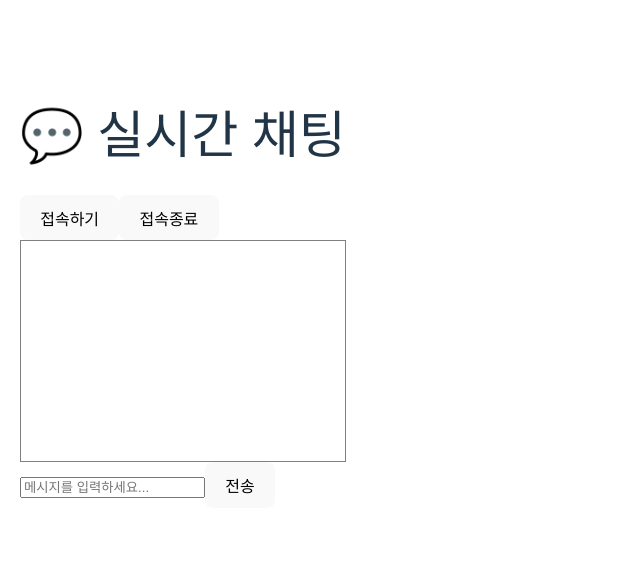
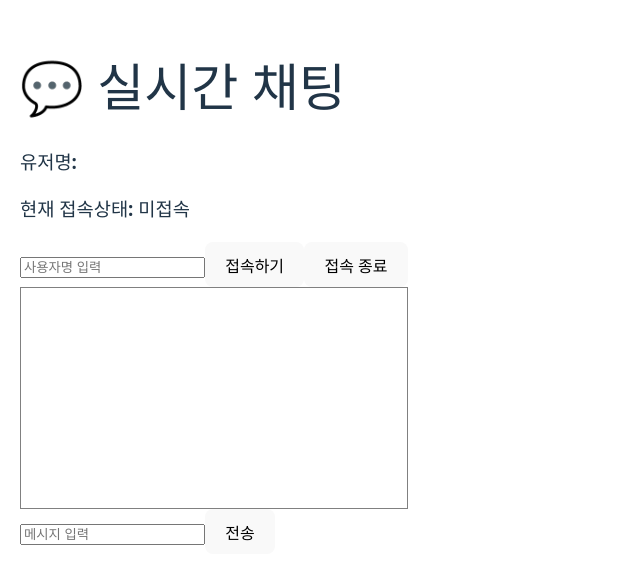
Before and after one commit to himmel-33/chat, a React (Vite) app: page / in a window 1280 px wide. Shown: the part 111-694 px from the top of the page, without its empty margins (0-640 px from the left). Built offline with nearby package versions, Linux system fonts and the light colour scheme.

Commit message:
유저이름 받고 설정

```diff
--- a/src/App.jsx
+++ b/src/App.jsx
@@ -1,51 +1,71 @@
 import { useEffect, useState } from "react";
 import { io } from "socket.io-client";
-
-const socket = io("http://localhost:3000",{ //io에 url 및 옵션 넣기
-  autoConnect: false //자동연결 비활성화 후 특정 시점에 연결을 시작
-});
 
 function App() {
   const [message, setMessage] = useState("");
   const [chat, setChat] = useState([]);
+  const [username, setUsername] = useState("");
+  const [socket, setSocket] = useState(null);
+  const [isConnected, setIsConnected] = useState(false); //connectToChatServer 누를때마다 소켓연결 방지
 
   useEffect(() => {
-    socket.on("receive_message", (msg) => {
-      setChat((prev) => [...prev, msg]);
+    if (username && !socket) return; // username이 설정되지 않으면 소켓 생성 X
+
+    const _socket = io("http://localhost:3000", {
+      autoConnect: false,
+      query: { username }, //ES6 단축 속성 (키와 값이 같을 때 축약)
     });
 
+    _socket.on("receive_message", (data) => {
+      setChat((prev) => [...prev, data]);
+    });
+
+    setSocket(_socket);
+
     return () => {
-      socket.off("receive_message");
+      _socket.disconnect(); // 컴포넌트가 언마운트될 때 소켓 연결 해제
     };
-  }, []);
+  }, [username]); // username이 변경될 때마다 새로운 소켓을 생성
 
   const sendMessage = () => {
-    if (message.trim()) { //텍스트 입력 필드에 값이 있는 경우
-      socket.emit("send_message", message);
+    if (message.trim() && socket) {
+      socket.emit("send_message", message); //에밋 서버에 데이터 전송 (JSON 형식으로도 가능)
       setMessage("");
     }
   };
 
   const connectToChatServer = () => {
-    console.log('connectToChatServer 함수 실행');
-    socket.connect(); //특정시점에 연결
-  }
+    if (socket && !isConnected) {
+      console.log("connectToChatServer 실행");
+      socket.connect();
+      setIsConnected(true);
+    }
+  };
+
   const disconnectToChatServer = () => {
-    console.log('disconnectToChatServer 함수 실행');
-    socket?.disconnect(); // Optional Chaining으로 socket이 있을때만 실행
-  }
+    if (socket && isConnected) {
+      console.log("disconnectToChatServer 실행");
+      socket.disconnect();
+      setIsConnected(false);
+    }
+  };
 
   return (
     <div style={{ padding: "20px" }}>
       <h1>💬 실시간 채팅</h1>
-      <button onClick={connectToChatServer}>접속하기</button>
-      <button onClick={disconnectToChatServer}>접속종료</button>
+      <div className="card">
+        <h3>유저명: {username}</h3>
+        <h3>현재 접속상태: {isConnected ? '접속중' : '미접속'}</h3>
+        <input type="text" value={username} onChange={(e) => setUsername(e.target.value)} placeholder="사용자명 입력" />
+        <button onClick={connectToChatServer}>접속하기</button>
+        <button onClick={disconnectToChatServer}>접속 종료</button>
+      </div>
       <div style={{ border: "1px solid gray", padding: "10px", height: "200px", overflowY: "auto" }}>
-        {chat.map((msg, index) => (
-          <p key={index}>{msg}</p>
+        {chat.map((a, i) => (
+          <p key={i}>{a.username} : {a.message}</p>
         ))}
       </div>
-      <input type="text" value={message} onChange={(e) => setMessage(e.target.value)} placeholder="메시지를 입력하세요..." />
+      <input type="text" value={message} onChange={(e) => setMessage(e.target.value)} placeholder="메시지 입력" />
       <button onClick={sendMessage}>전송</button>
     </div>
   );
```
Also changed, not shown: server.js (+9 -4 lines).
